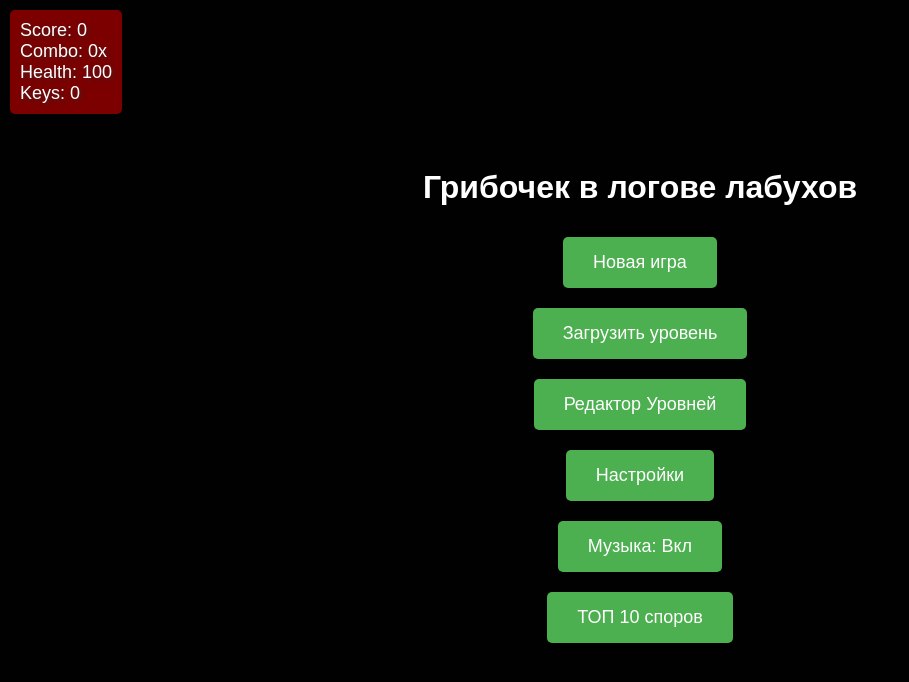
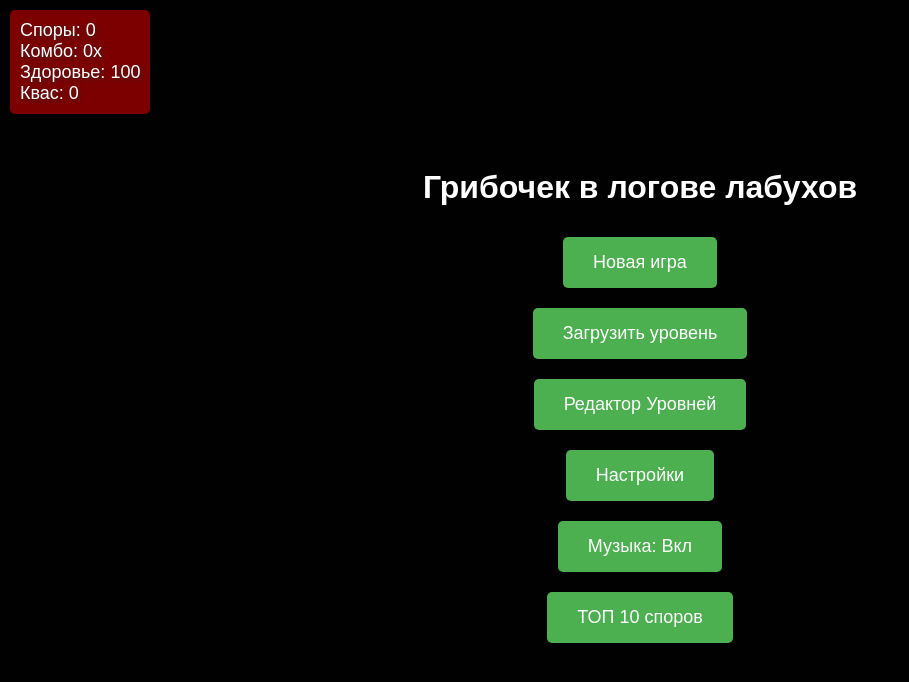
Before and after one commit to Vincedeir/Gribochek, a plain HTML site: page index.html in a window 1280 px wide. Shown: the whole page, without its empty margins (0-909 px from the left). Drawn offline with Linux system fonts and the light colour scheme.

Commit message:
Update index.html

```diff
--- a/index.html
+++ b/index.html
@@ -162,10 +162,10 @@
         <canvas id="gameCanvas"></canvas>
 
         <div id="hud">
-            <div>Score: <span id="scoreDisplay">0</span></div>
-            <div>Combo: <span id="comboCount">0</span>x</div>
-            <div>Health: <span id="healthDisplay">100</span></div>
-            <div>Keys: <span id="keysDisplay">0</span></div>
+            <div>Споры: <span id="scoreDisplay">0</span></div>
+            <div>Комбо: <span id="comboCount">0</span>x</div>
+            <div>Здоровье: <span id="healthDisplay">100</span></div>
+            <div>Квас: <span id="keysDisplay">0</span></div>
         </div>
 
         <div id="comboDisplay"></div>
```
